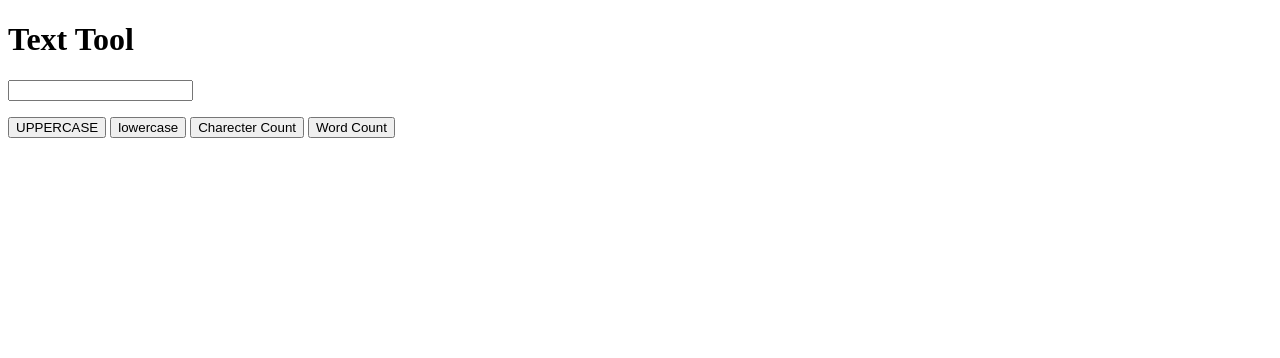
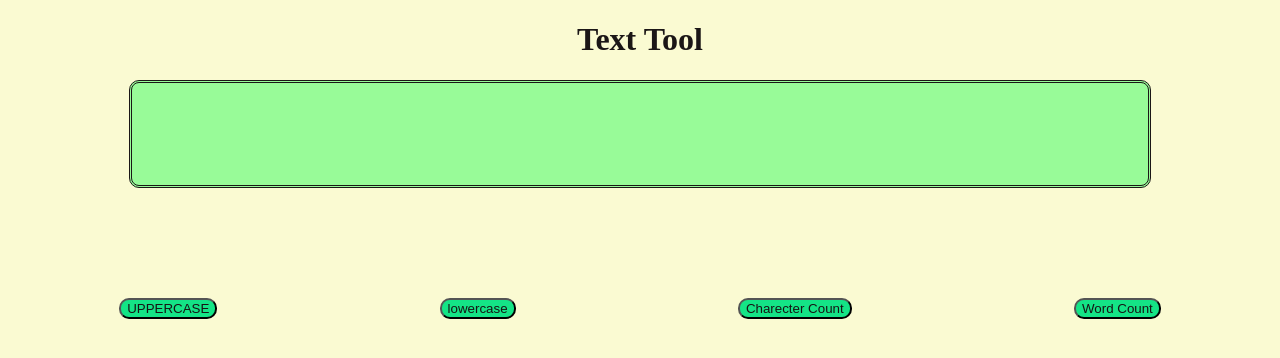
Before and after one commit to nilpatare/text-tool.html, a plain HTML site: page index.html in a window 1280 px wide. Drawn offline with Linux system fonts and the light colour scheme.

Commit message:
added css

```diff
--- a/index.html
+++ b/index.html
@@ -5,12 +5,53 @@
     <meta name="viewport" content="width=device-width, initial-scale=1.0">
     <title>Document</title>
 </head>
+<style>
+    body{
+        background-color: lightgoldenrodyellow;
+    }
+    .title{
+        text-align: center;
+        color: rgb(27, 22, 22);
+    }
+    .input-text{
+        width: 80%;
+        margin: 10px auto;
+        display:block;
+        height: 100px;
+        border-radius: 10px;
+        background-color: palegreen;
+        color: #1a1616;
+        border:double;
+    }
+    .result-text{
+        width:70%;
+        display:block;
+        margin:10px auto;
+        height: 90px;
+        font-size: large;
+
+    }
+    .btn-container{
+        display: flex;
+        justify-content: space-around;
+    }
+    .btn{
+        background-color: rgb(20, 228, 134);
+        border-radius: 5px;
+        color: #171414;
+        border-radius: 10px;
+    }
+
+    .btn:hover{
+        background-color: rgb(234, 20, 49);
+        cursor: pointer;
+    }
+</style>
 <body>
-    <body>
         <h1 class="title">Text Tool</h1>
         <input type="text" class="input-text" id="input-text" />
         <p id="result-text" class="result-text"></p>
-        <div class="button-container">
+        <div class="btn-container">
             <button class="btn" onclick="makeUppercase()">UPPERCASE</button>
             <button class="btn" onclick="makeLowercase()">lowercase</button>
             <button class="btn" onclick="charCount()">Charecter Count</button>
```
